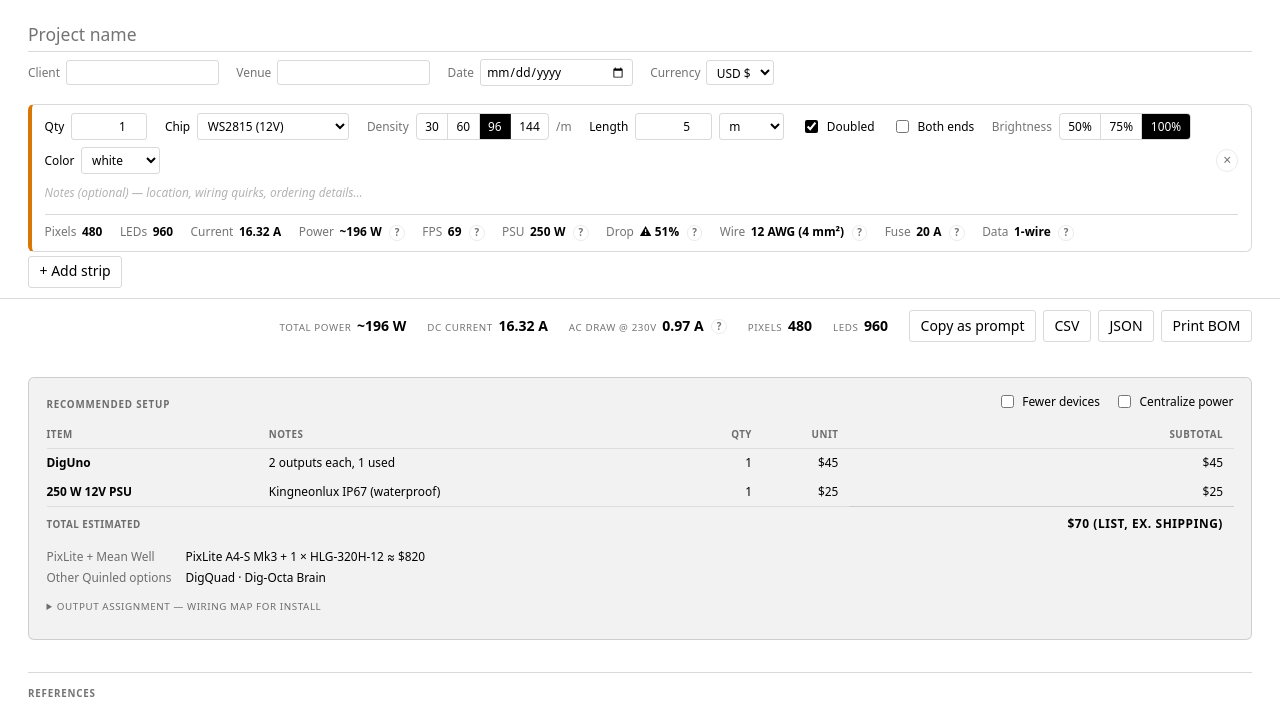
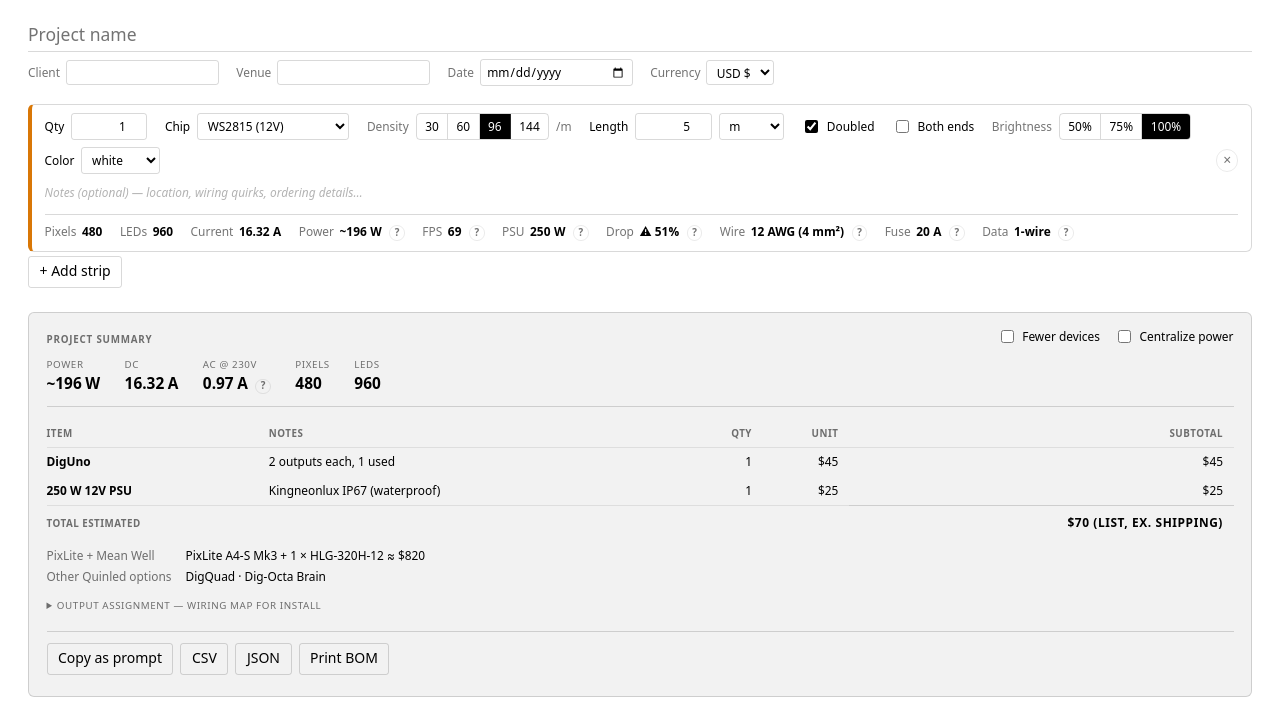
Before and after one commit to svartljus/calculed, a website with bundled scripts: page index.html in a window 1280 px wide. Shown: the top 705 px of the page. Built offline with nearby package versions, Linux system fonts and the light colour scheme.

Commit message:
feat: unify totals + recommendation + actions into one summary block (drop sticky footer)

```diff
--- a/index.html
+++ b/index.html
@@ -31,32 +31,22 @@
       <button type="button" id="add-strip">+ Add strip</button>
     </form>
 
-    <footer id="totals">
-      <div class="totals-row">
-        <dl>
-          <dt>Total power</dt> <dd><output name="totalPower">0</output> W</dd>
-          <dt>DC current</dt>  <dd><output name="totalCurrent">0</output> A</dd>
-          <dt>AC draw @ 230V</dt> <dd><output name="acDraw">0</output> A <button type="button" class="info" data-info-ac title="">?</button></dd>
-          <dt>Pixels</dt>      <dd><output name="totalPixels">0</output></dd>
-          <dt>LEDs</dt>        <dd><output name="totalLeds">0</output></dd>
-        </dl>
-        <div class="totals-actions">
-          <button type="button" id="copy-prompt">Copy as prompt</button>
-          <button type="button" id="export-csv">CSV</button>
-          <button type="button" id="export-json">JSON</button>
-          <button type="button" id="print">Print BOM</button>
-        </div>
-      </div>
-    </footer>
-
     <section id="recommendation">
       <header class="rec-header">
-        <h2>Recommended setup</h2>
+        <h2>Project summary</h2>
         <div class="rec-prefs">
           <label><input type="checkbox" id="pref-min-devices"> Fewer devices</label>
           <label><input type="checkbox" id="pref-central-power"> Centralize power</label>
         </div>
       </header>
+
+      <dl class="summary-stats">
+        <div><dt>Power</dt>     <dd><output name="totalPower">0</output> W</dd></div>
+        <div><dt>DC</dt>        <dd><output name="totalCurrent">0</output> A</dd></div>
+        <div><dt>AC @ 230V</dt> <dd><output name="acDraw">0</output> A <button type="button" class="info" data-info-ac title="">?</button></dd></div>
+        <div><dt>Pixels</dt>    <dd><output name="totalPixels">0</output></dd></div>
+        <div><dt>LEDs</dt>      <dd><output name="totalLeds">0</output></dd></div>
+      </dl>
       <table id="bom">
         <thead>
           <tr><th>Item</th><th>Notes</th><th class="num">Qty</th><th class="num">Unit</th><th class="num">Subtotal</th></tr>
@@ -78,6 +68,13 @@
           <tbody></tbody>
         </table>
       </details>
+
+      <footer class="rec-actions">
+        <button type="button" id="copy-prompt">Copy as prompt</button>
+        <button type="button" id="export-csv">CSV</button>
+        <button type="button" id="export-json">JSON</button>
+        <button type="button" id="print">Print BOM</button>
+      </footer>
       <p class="rec-note"><output name="recNote"></output></p>
     </section>
 
--- a/style.css
+++ b/style.css
@@ -18,7 +18,7 @@ input, select, button, textarea, output { font-family: inherit; }
 body {
   margin: 0;
   padding: 1rem clamp(1rem, 3vw, 2rem);
-  padding-bottom: 5rem;
+  padding-bottom: 2rem;
 }
 
 main { display: grid; gap: 0.75rem; }
@@ -122,7 +122,6 @@ main { display: grid; gap: 0.75rem; }
 #output-table tbody tr:not(:last-child) td { border-bottom: 1px dashed color-mix(in srgb, currentColor 10%, transparent); }
 #output-table td:first-child { font-weight: 600; }
 
-.totals-actions { display: flex; gap: 0.5rem; }
 
 #project-header { padding: 0.25rem 0 0.5rem; }
 #project-name {
@@ -324,47 +323,42 @@ form#project > button {
   margin-right: 0.25rem;
 }
 
-#totals {
-  position: sticky;
-  bottom: 0;
-  background: Canvas;
-  border-top: var(--rule);
-  padding: 0.75rem clamp(1rem, 3vw, 2rem);
+/* Summary stats — top of the recommendation block */
+.summary-stats {
+  margin: 0 0 1rem 0;
   display: flex;
-  flex-direction: column;
-  gap: 0.5rem;
-  margin-inline: calc(clamp(1rem, 3vw, 2rem) * -1);
-  backdrop-filter: blur(6px);
+  flex-wrap: wrap;
+  gap: 0.5rem 1.75rem;
+  padding-bottom: 0.75rem;
+  border-bottom: var(--rule);
 }
-#totals .totals-row {
-  display: flex;
-  justify-content: space-between;
-  align-items: center;
-  gap: 1.5rem;
-  flex-wrap: wrap;
-}
-#totals .controllers-row {
-  font-size: var(--fs-small);
+.summary-stats > div { display: flex; flex-direction: column; gap: 0.1rem; }
+.summary-stats dt {
+  margin: 0;
   color: var(--muted);
-  display: flex;
-  gap: 0.5rem;
-  align-items: baseline;
-  flex-wrap: wrap;
-}
-#totals .totals-label {
   font-size: var(--fs-mini);
   text-transform: uppercase;
   letter-spacing: 0.06em;
 }
-#totals output[name="controllers"] { color: inherit; }
-#totals .hero { display: flex; flex-direction: column; gap: 0.1rem; }
-#totals .hero-label { color: var(--muted); font-size: var(--fs-mini); text-transform: uppercase; letter-spacing: 0.08em; }
-#totals .hero-value { font-size: 1.6rem; font-weight: 700; font-variant-numeric: tabular-nums; line-height: 1; }
-#totals .hero-sub { color: var(--muted); font-size: var(--fs-mini); font-variant-numeric: tabular-nums; }
-#totals dl { margin: 0; display: flex; gap: 0; align-items: baseline; flex-wrap: wrap; flex: 1; justify-content: flex-end; }
-#totals dt { color: var(--muted); font-size: var(--fs-mini); text-transform: uppercase; letter-spacing: 0.06em; margin-right: 0.4rem; }
-#totals dd { margin: 0; margin-right: 1.5rem; font-variant-numeric: tabular-nums; font-weight: 600; font-size: 1em; }
-#totals dd:last-of-type { margin-right: 0; }
+.summary-stats dd {
+  margin: 0;
+  font-size: 1.1rem;
+  font-weight: 700;
+  font-variant-numeric: tabular-nums;
+  display: flex;
+  align-items: baseline;
+  gap: 0.25rem;
+}
+
+/* Action bar at the bottom of the recommendation block */
+.rec-actions {
+  display: flex;
+  flex-wrap: wrap;
+  gap: 0.5rem;
+  margin-top: 1rem;
+  padding-top: 0.75rem;
+  border-top: var(--rule);
+}
 
 button {
   font: inherit;
```
